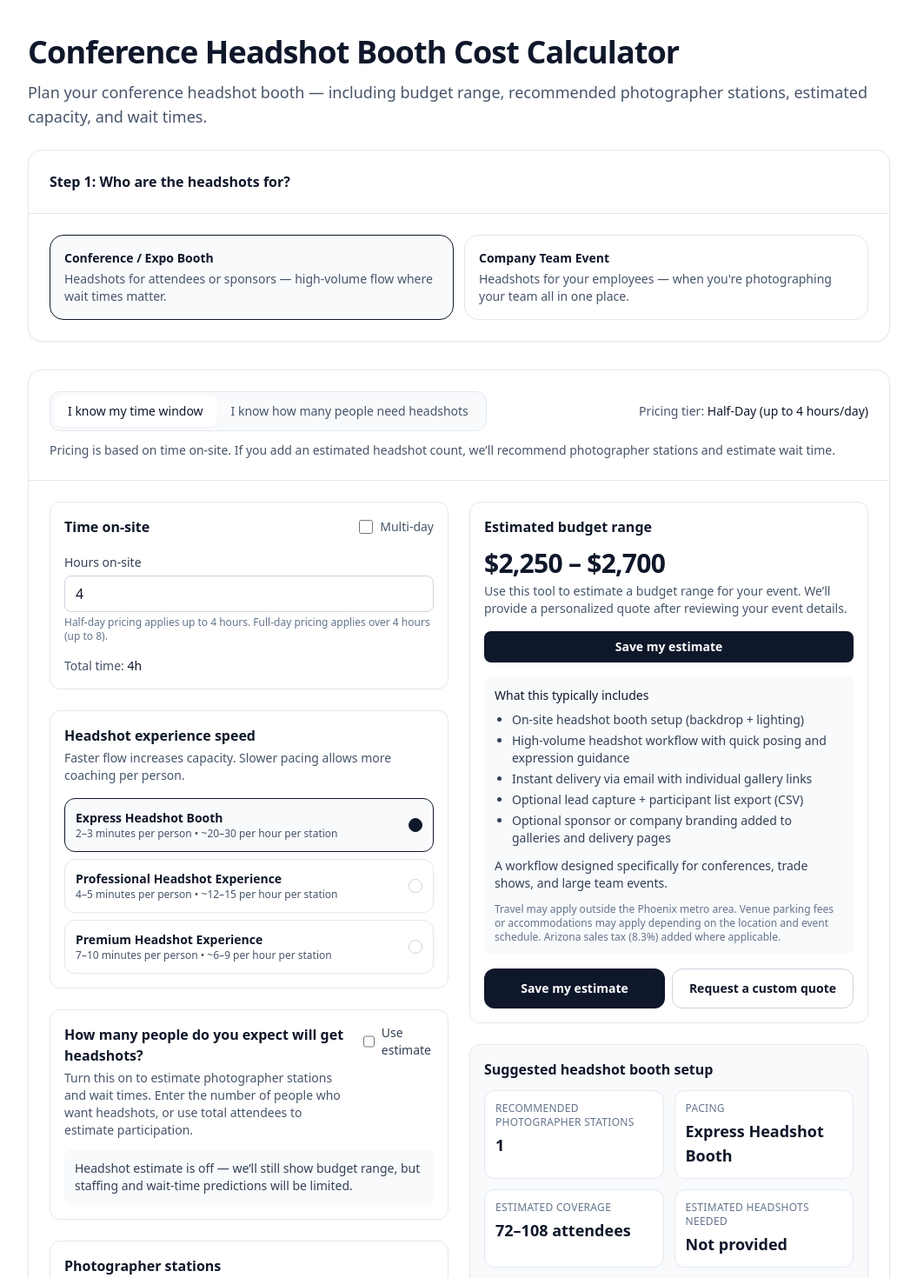
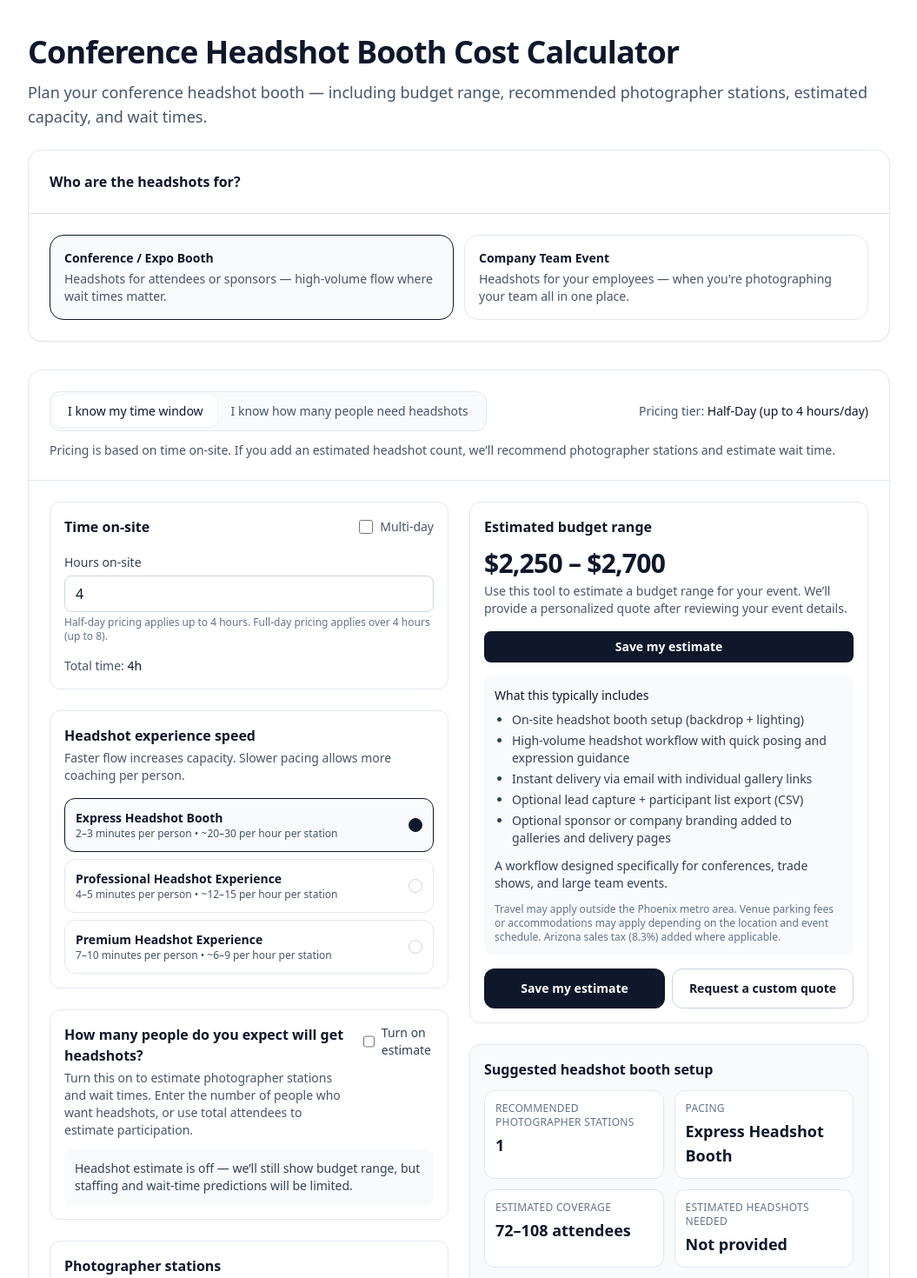
Before and after one commit to headshotpros/conference-headshot-booth-calculator, a Next.js app: page / in a window 1280 px wide. Shown: the top 1470 px of the page at 87% size, without its empty margins (112-1167 px from the left). Built offline with nearby package versions, Linux system fonts and the light colour scheme.

Commit message:
Add files via upload

```diff
--- a/app/page.tsx
+++ b/app/page.tsx
@@ -469,7 +469,7 @@ export default function Page() {
         {/* Step 1: Choose event type */}
         <section className="mt-6 rounded-2xl border border-slate-200 bg-white shadow-sm">
           <div className="border-b border-slate-200 p-4 sm:p-6">
-            <h2 className="text-base font-semibold text-slate-900">Step 1: Who are the headshots for?</h2>
+            <h2 className="text-base font-semibold text-slate-900">Who are the headshots for?</h2>
           </div>
 
           <div className="grid gap-3 p-4 sm:p-6 sm:grid-cols-2">
@@ -648,7 +648,7 @@ Enter the number of people who want headshots, or use total attendees to estimat
                       checked={useParticipationEstimate}
                       onChange={(e) => setUseParticipationEstimate(e.target.checked)}
                     />
-                    Use estimate
+                    Turn on estimate
                   </label>
                 </div>
 
@@ -720,7 +720,7 @@ Enter the number of people who want headshots, or use total attendees to estimat
 </div>
                             <p className="mt-1 text-xs text-slate-500">
   {boothType === "CONVENTION"
-    ? "If you’re unsure, start with 20–30% and adjust."
+    ? "If you’re unsure, start with 10–30% and adjust."
     : "If you’re unsure, start with 60–80% for internal team events and adjust."}
 </p>
                           </div>
```
